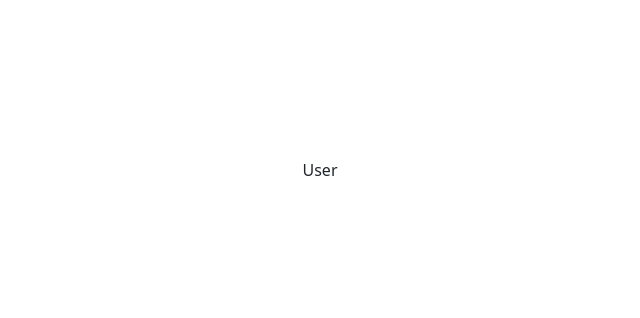
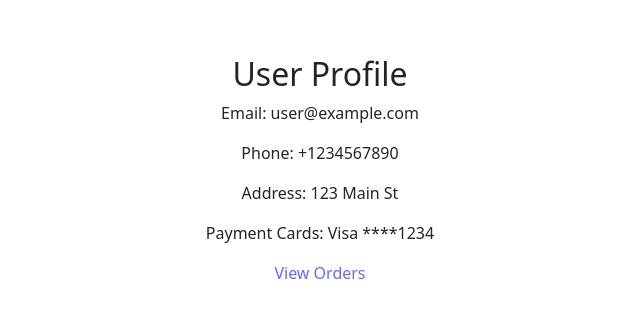
Before and after one commit to RafailFerre/online-shop-react-express-postgresql, a React (Vite) app in the folder client/: page /user in a window 1280 px wide. Shown: the part 230-548 px from the top of the page, without its empty margins (320-960 px from the left). Built offline with nearby package versions, Linux system fonts and the light colour scheme.

Commit message:
Update App.jsx: add <BrowserRouter> <AppRouter /> </BrowserRouter>. Created navigation to page URL in browser.

```diff
--- a/client/src/App.jsx
+++ b/client/src/App.jsx
@@ -1,8 +1,5 @@
-// import { useState } from 'react'
-// import reactLogo from './assets/react.svg'
-// import viteLogo from '/vite.svg'
+import "./App.css";
 import { BrowserRouter } from "react-router-dom";
-import "./App.css";
 import AppRouter from "./AppRouter";
 
 function App() {
--- a/client/src/AppRouter.jsx
+++ b/client/src/AppRouter.jsx
@@ -1,3 +1,4 @@
+/* eslint-disable no-unused-vars */
 import { Routes, Route, Navigate } from 'react-router-dom';
 import { publicRoutes, privateRoutes } from './routes';
 import { HOME_ROUTE } from './utils/consts';
--- a/client/src/pages/User.jsx
+++ b/client/src/pages/User.jsx
@@ -1,11 +1,19 @@
-import React from "react";
+import { Link } from 'react-router-dom';
+import { Container } from 'react-bootstrap';
+import { ORDER_ROUTE } from '../utils/consts';
 
-const User = () => {
-    return (
-        <div>
-            User
-        </div>
-    );
-};
+// User profile page
+function User() {
+  return (
+    <Container>
+      <h2>User Profile</h2>
+      <p>Email: user@example.com</p>
+      <p>Phone: +1234567890</p>
+      <p>Address: 123 Main St</p>
+      <p>Payment Cards: Visa ****1234</p>
+      <Link to={ORDER_ROUTE}>View Orders</Link>
+    </Container>
+  );
+}
 
 export default User;
```
